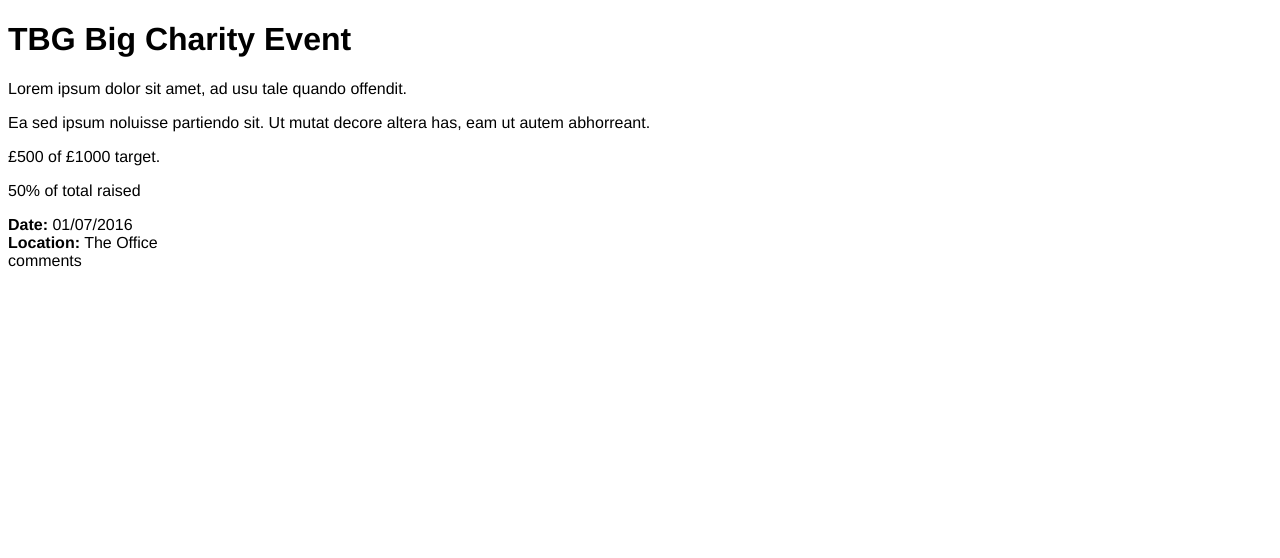
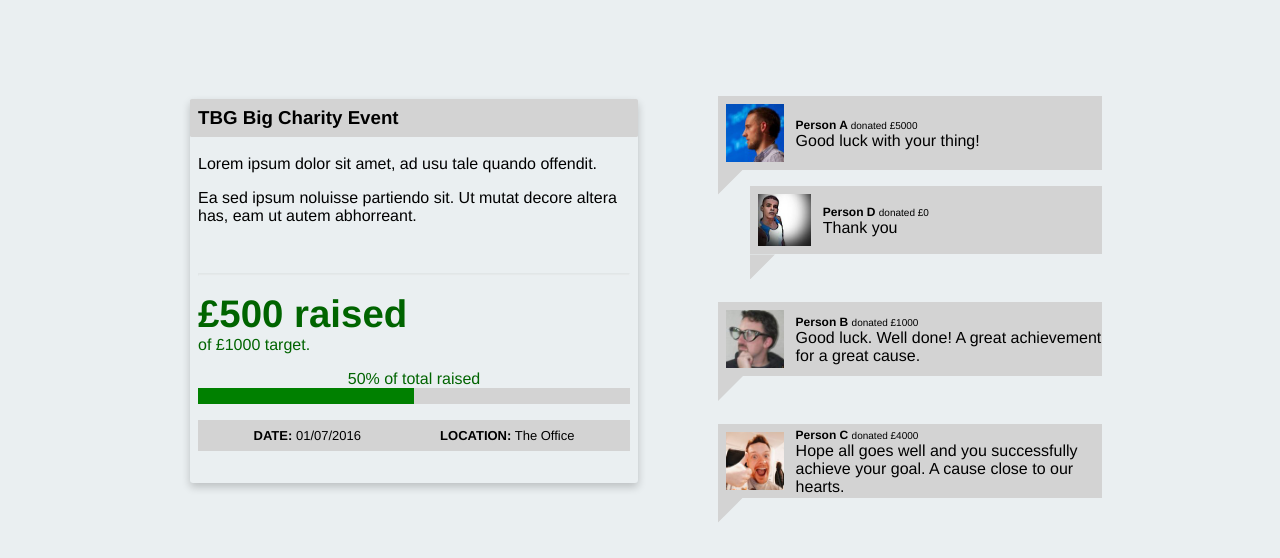
Before and after one commit to thebeansgroup/frontender-task_vanilla, a website built with webpack: page public/index.html in a window 1280 px wide. Built offline with nearby package versions, Linux system fonts and the light colour scheme.

Commit message:
Senior Frontend Engineer - Student Beans

```diff
--- a/public/css/styles.css
+++ b/public/css/styles.css
@@ -1,3 +1,175 @@
 body {
   font-family: "Helvetica Neue", Helvetica, Arial, sans-serif;
+  background-color:#EAEFF1
 }
+
+
+.event{
+  margin-right: 4em;
+}
+
+.event__title {
+  display: block;
+  background-color: #D3D3D3;
+  /* box-shadow: 0 4px 8px 0 rgba(0,0,0,0.2); */
+  border-radius: 0.1em;
+  padding:0.5rem;
+}
+
+hr{
+  height:0.2px;
+  background-color:#BEB9B7;
+  opacity: 0.10;
+  margin-left:8px;
+  margin-right:8px;
+}
+
+.card {
+  border-radius: 0.2em;
+  box-shadow: 0 4px 8px 0 rgba(0,0,0,0.2);
+  transition: 0.3s;
+  width: 28rem;
+}
+
+.container {
+  max-width: 900px;
+  margin:0 auto;
+  margin-top: 10vh;
+}
+
+.event__description{
+  padding-left:0.5rem;
+  padding-right:0.5rem;
+  margin-bottom: 3rem;
+}
+.event__funding{
+  padding-left:0.5rem;
+  padding-right:0.5rem;
+}
+
+.event__details{
+  padding-left:0.5rem;
+  padding-right:0.5rem;
+}
+
+.event__funding__raised{
+  font-size:2.4rem;
+  font-weight: 700;
+}
+
+.event__funding__totals{
+  display: flex;
+  flex-direction: column;
+  color: darkgreen;
+}
+
+.event__progress__total{
+  color: darkgreen;
+  display: flex;
+  justify-content:center;
+  align-items: center;
+  margin-bottom: auto;
+  font-weight: 500;
+}
+
+.event__progress{
+  width: 100%;
+  height:1em;
+  background-color:lightgray;
+  margin-bottom: 1em;
+}
+
+.event__progress_meter{
+  background-color:green;
+  width: 100%;
+  height:1em;
+}
+
+.card-footer{
+  padding-bottom: 2rem;
+  font-size: small;
+}
+
+.event__details{
+  display: flex;
+  justify-content: space-around;
+}
+
+.event__details strong{
+  text-transform: uppercase;
+}
+
+.event__details__block{
+  display: block;
+  background-color: #D3D3D3;
+  padding:0.5rem;
+  margin-left: 8px;
+  margin-right: 8px;
+}
+
+.comments{
+  width:24em;
+  margin: 1em;
+}
+
+.message{
+  display: flex;
+  flex-direction: column;
+  padding-left: 4px;
+}
+
+
+.comment-box {
+	background-color: lightgray;
+	position: relative;
+	color: black;
+  margin-bottom:3em;
+  display: flex;
+  align-items: center;
+}
+
+.comment-box::after {
+	content: "";
+	position: absolute;
+	height: 25px;
+	width: 25px;
+	bottom: -25px;
+	left: 0%;
+	background-color: lightgray;
+	clip-path: polygon(0 0, 100% 0, 0 100%);
+}
+
+.comment-header{
+  margin-top: 2px;
+  font-size: 12px;
+  font-weight: 600;
+}
+
+.comment-header span{
+  font-weight: 200;
+  font-size: 10px;
+}
+
+.child-comment{
+  margin-left:2em;
+  margin-top: -2em;
+}
+
+.row{
+  display: flex;
+}
+
+img {
+  width: 15%;
+  height: 15%;
+  margin:0.5em;
+}
+
+
+
+@media only screen and (max-width: 600px) {
+  .row {display: flex;flex-direction: column}
+  .card{width:24rem}
+  .comments{padding-right: 8px;}
+  .event{margin-right: 0;}
+}
--- a/src/components/comments/index.js
+++ b/src/components/comments/index.js
@@ -8,7 +8,45 @@ export default class {
   createFactories() {
   }
 
+
+
   render() {
-    return "comments";
+
+    const createNewCommentBox = (data,isChild)=>{
+      let str="";
+      if(isChild){
+        str+="<div class='child-comment'>"
+      }
+
+      str+= `<div class="comment-box">
+              <img src="${data.img}"/>
+              <div class="message">
+                <span class="comment-header">${data.name}
+                  <span> donated £${data.donation}</span>
+                </span>
+                <span>${data.comment}</span>
+              </div>
+            </div>`;
+
+      if(isChild){
+        str+="</div>"
+      }
+      return str;
+    };
+
+    var str = "";
+    for(let i = 0;i<this.data.comments.length;i++){
+      str+= createNewCommentBox(this.data.comments[i],false);
+      if(this.data.comments[i].children && this.data.comments[i].children.length > 0){
+        for(let j= 0;j<this.data.comments[i].children.length;j++){
+          str+= createNewCommentBox(this.data.comments[i].children[j],true);
+        }
+      }
+
+    }
+    console.log(str);
+    return `<div class="comments">
+             ${str}
+             </div>`;
   }
 }
--- a/src/components/event/elements.js
+++ b/src/components/event/elements.js
@@ -9,7 +9,7 @@ export class Title {
 
   render() {
     return `
-      <h1 class="event__title">${this.title}</h1>
+        <h3 class="event__title">${this.title}</h3>
     `
   }
 }
@@ -43,9 +43,9 @@ export class Funding {
     const percentage = this.funding.raised / this.funding.target * 100;
 
     return `
+      <p class="event__progress__total">${percentage}% of total raised</p>
       <div class="event__progress">
-        <p class="event__progress__total">${percentage}% of total raised</p>
-        <b class="event__progress_meter" style="width: ${percentage}%"></b>
+        <div class="event__progress_meter" style="width: ${percentage}%"></div>
       </div>
     `;
   }
@@ -54,7 +54,7 @@ export class Funding {
     return `
       <div class="event__funding">
         <p class="event__funding__totals">
-          <span class="event__funding__raised">£${this.funding.raised/100}</span>
+          <span class="event__funding__raised">£${this.funding.raised/100} raised</span>
           of £${this.funding.target/100} target.
         </p>
         ${this.renderProgress()}
@@ -75,6 +75,7 @@ export class Details {
 
   render() {
     return `
+      <div class="event__details__block">
         <div class="event__details">
           <div class="event__details__date">
             <strong>Date:</strong> ${this.date}
@@ -83,6 +84,7 @@ export class Details {
             <strong>Location:</strong> ${this.location}
           </div>
         </div>
+      </div>
     `
   }
 }
--- a/src/components/event/index.js
+++ b/src/components/event/index.js
@@ -23,10 +23,17 @@ export default class {
   render() {
     return `
       <div class="event">
-        ${this.title.render()}
-        ${this.description.render()}
-        ${this.funding.render()}
-        ${this.details.render()}
+        <div class="card">
+          ${this.title.render()}
+          ${this.description.render()}
+          <hr>
+          <div class="funding">
+            ${this.funding.render()}
+          </div>
+          <div class="card-footer">
+           ${this.details.render()}
+          </div>
+        </div>
       </div>
     `;
   }
--- a/src/data.js
+++ b/src/data.js
@@ -14,11 +14,13 @@ const data = {
       name: "Person A",
       donation: 5000,
       comment: "Good luck with your thing!",
+      img:'../images/faces/128-11.jpg',
       children: [
         {
           name: "Person D",
           donation: 0,
           comment: "Thank you",
+          img:'../images/faces/128-9.jpg',
           children: []
         }
       ]
@@ -27,11 +29,13 @@ const data = {
       name: "Person B",
       donation: 1000,
       comment: "Good luck. Well done! A great achievement for a great cause.",
+      img:'../images/faces/128-12.jpg',
       children: []
     },
     {
       name: "Person C",
       donation: 4000,
+      img:'../images/faces/128-10.jpg',
       comment: "Hope all goes well and you successfully achieve your goal. A cause close to our hearts.",
       children: []
     }
--- a/webpack.config.js
+++ b/webpack.config.js
@@ -23,6 +23,7 @@ module.exports = {
     },
     devServer: {
         contentBase: "./public",
+        port: 3000
     },
     plugins: [
       new webpack.NoErrorsPlugin()
```
Lines whose indentation alone changed are shown as unchanged.
